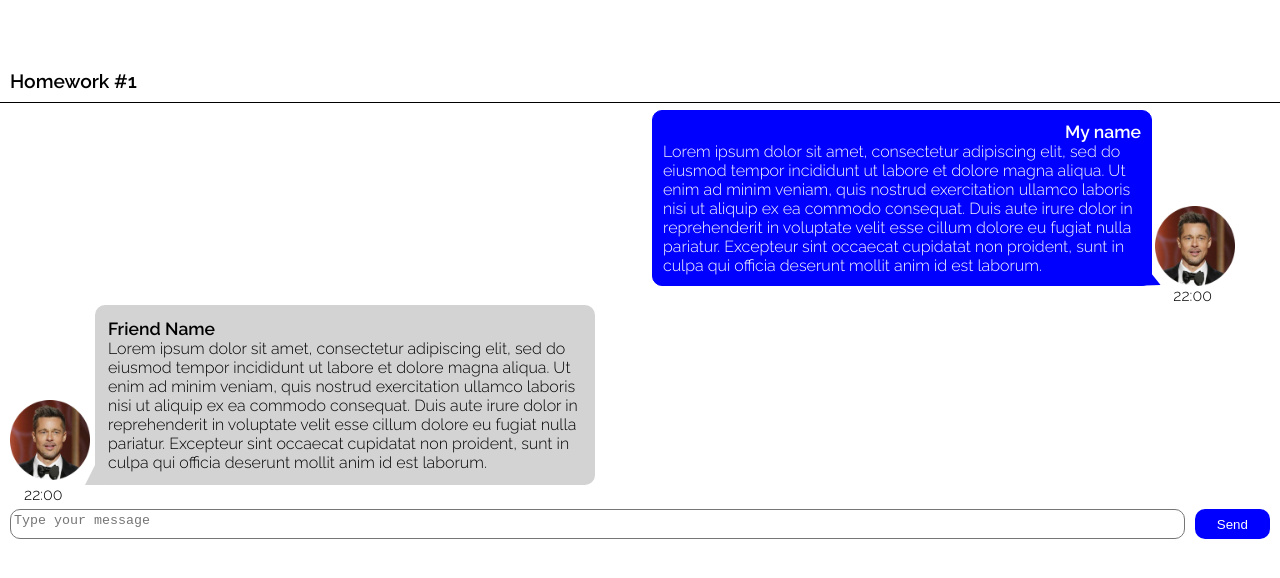
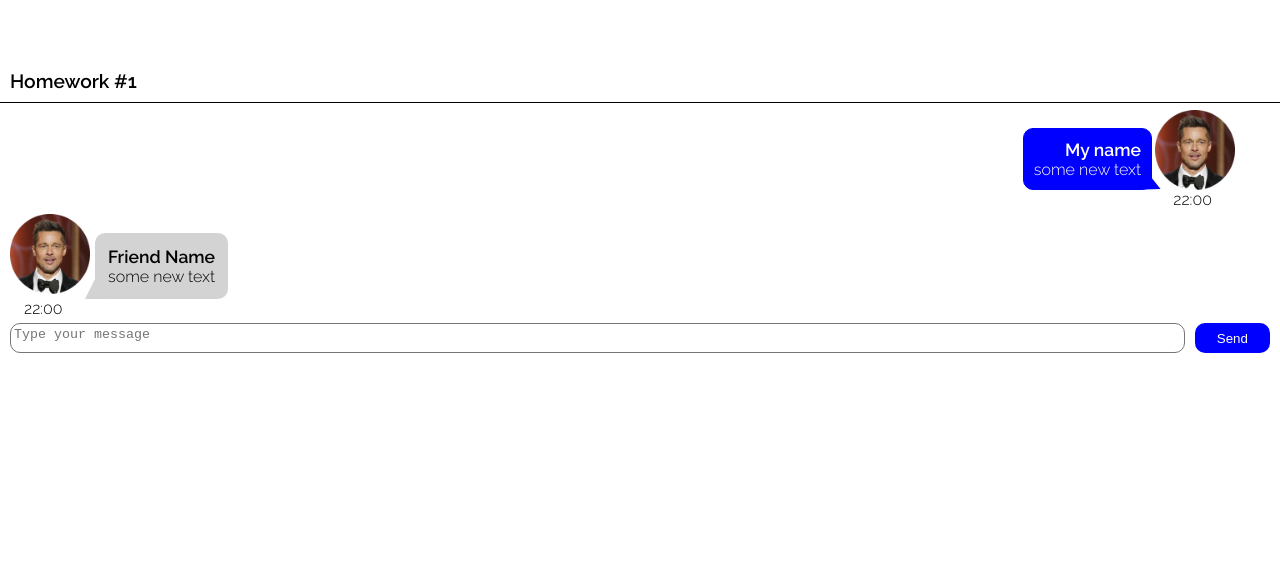
Before and after one commit to IgorBosin/hws2, a React (Create React App) app: page / in a window 1280 px wide. Shown: the top 578 px of the page. Built offline with nearby package versions, Linux system fonts and the light colour scheme.

Commit message:
hw01 (completed) changes - text: 'some new text'

```diff
--- a/package.json
+++ b/package.json
@@ -16,7 +16,7 @@
     "@types/react-dom": "18.0.6",
     "@types/uuid": "8.3.4",
     "axios": "0.27.2",
-    "gh-pages": "4.0.0",
+    "gh-pages": "^5.0.0",
     "react": "18.2.0",
     "react-dom": "18.2.0",
     "react-redux": "8.0.4",
--- a/src/s2-homeworks/hw01/HW1.tsx
+++ b/src/s2-homeworks/hw01/HW1.tsx
@@ -38,7 +38,7 @@
         name: 'My name',  // можно менять
     },
     message: {
-        text: "Lorem ipsum dolor sit amet, consectetur adipiscing elit, sed do eiusmod tempor incididunt ut labore et dolore magna aliqua. Ut enim ad minim veniam, quis nostrud exercitation ullamco laboris nisi ut aliquip ex ea commodo consequat. Duis aute irure dolor in reprehenderit in voluptate velit esse cillum dolore eu fugiat nulla pariatur. Excepteur sint occaecat cupidatat non proident, sunt in culpa qui officia deserunt mollit anim id est laborum.", // можно менять
+        text: 'some new text', // можно менять
         time: '22:00', // можно менять
     },
 }
@@ -49,7 +49,7 @@
         name: 'Friend Name', // можно менять
     },
     message: {
-        text: "Lorem ipsum dolor sit amet, consectetur adipiscing elit, sed do eiusmod tempor incididunt ut labore et dolore magna aliqua. Ut enim ad minim veniam, quis nostrud exercitation ullamco laboris nisi ut aliquip ex ea commodo consequat. Duis aute irure dolor in reprehenderit in voluptate velit esse cillum dolore eu fugiat nulla pariatur. Excepteur sint occaecat cupidatat non proident, sunt in culpa qui officia deserunt mollit anim id est laborum.", // можно менять
+        text: 'some new text', // можно менять
         time: '22:00', // можно менять
     },
 }
--- a/src/s2-homeworks/hw01/message-sender/MessageSender.module.css
+++ b/src/s2-homeworks/hw01/message-sender/MessageSender.module.css
@@ -2,7 +2,7 @@
     display: flex;
     flex-direction: row;
     margin: 5px;
-    height: 30px;
+    height: 30px !important;
 }
 
 .textarea {
```
Also changed, not shown: 1 other file (tests, documents, lock files or other folders).
